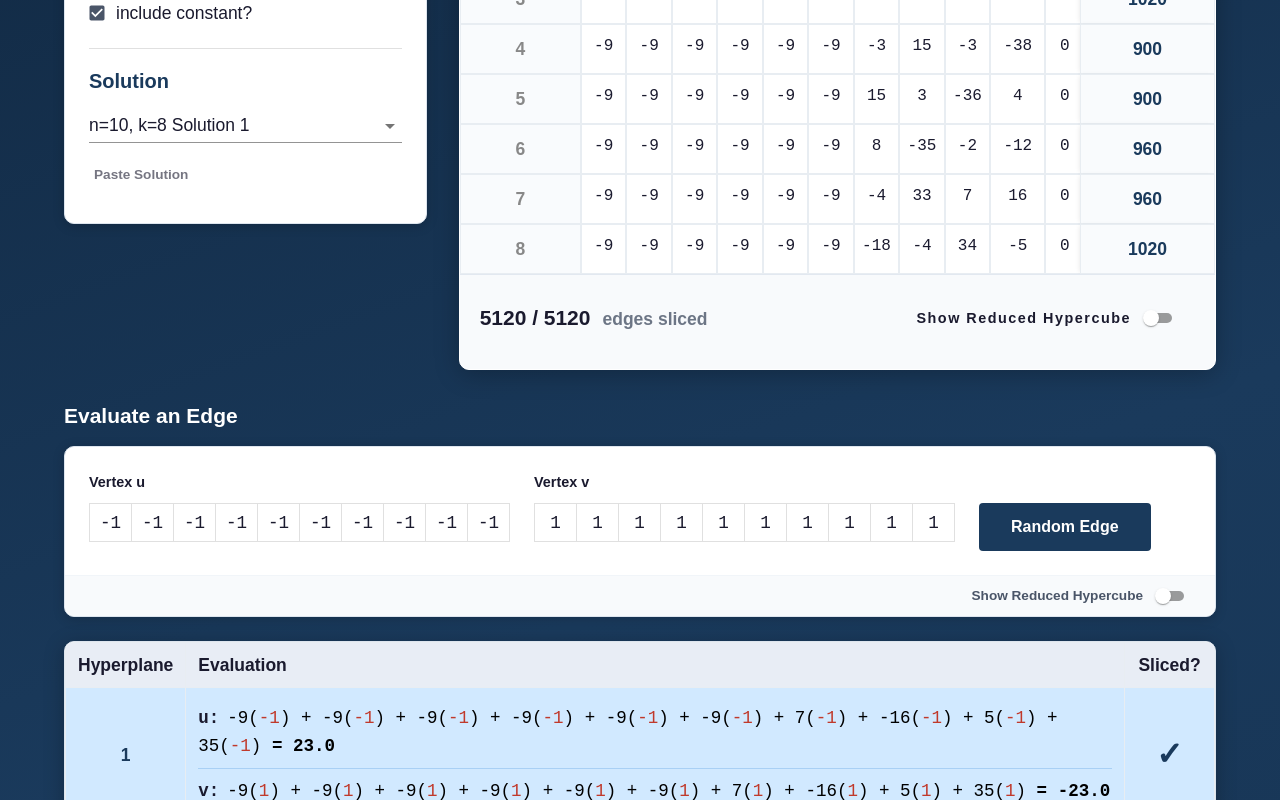
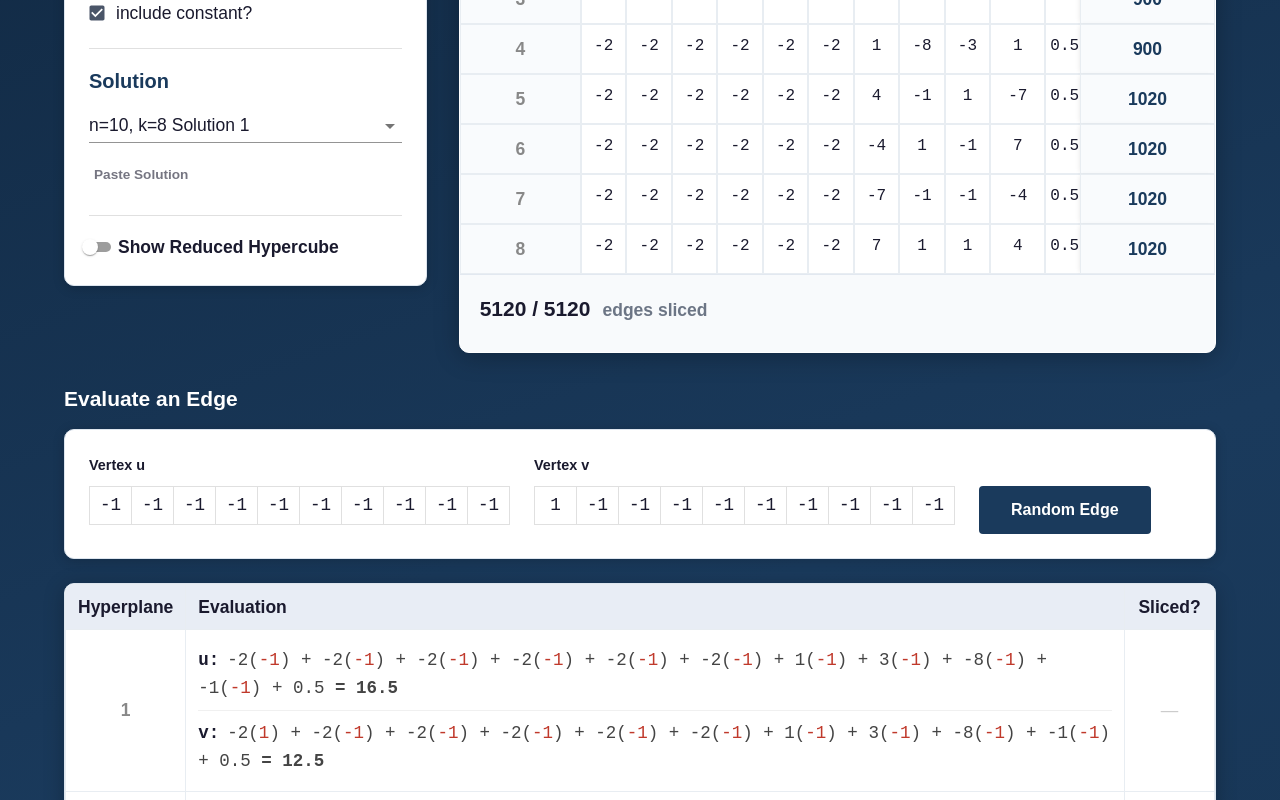
Before and after one commit to nathanielitty/hypercube-slicing-site, a React (Vite) app: page / in a window 1280 px wide. Shown: the part 720-1520 px from the top of the page. Built offline with nearby package versions, Linux system fonts and the light colour scheme.

Commit message:
Make the definition of an edge more clear, add error message.

```diff
--- a/src/App.tsx
+++ b/src/App.tsx
@@ -123,8 +123,16 @@ function App() {
     const [evalResults, setEvalResults] = useState<{ v1: number[], v2: number[], v1Evals: number[], v2Evals: number[], sliced: boolean[] } | null>(null);
 
     const [showTextArea, setShowTextArea] = useState(false);
-    const [showReducedEval, setShowReducedEval] = useState(false);
-    const [showReducedScoreFooter, setShowReducedScoreFooter] = useState(false);
+    const [showReduced, setShowReduced] = useState(false);
+
+    const isValidEdge = useMemo(() => {
+        if (!v1Input || !v2Input || v1Input.length !== dimension || v2Input.length !== dimension) return false;
+        let diffCount = 0;
+        for (let i = 0; i < dimension; i++) {
+            if (v1Input[i] !== v2Input[i]) diffCount++;
+        }
+        return diffCount === 1;
+    }, [v1Input, v2Input, dimension]);
 
     useEffect(() => {
         // Trigger KaTeX rendering after mount
@@ -214,7 +222,11 @@ function App() {
 
         if (updated) setCoefficients(newCoeffs);
         if (v1Input.length !== dimension) setV1Input(Array(dimension).fill(-1));
-        if (v2Input.length !== dimension) setV2Input(Array(dimension).fill(1));
+        if (v2Input.length !== dimension) {
+            const defaultV2 = Array(dimension).fill(-1);
+            if (dimension > 0) defaultV2[0] = 1;
+            setV2Input(defaultV2);
+        }
     }, [dimension, numHyperplanes, hasConstant]);
 
     useEffect(() => {
@@ -400,7 +412,7 @@ function App() {
                         <Typography variant="h6" sx={{ mb: 1.5, color: '#1a3a5c' }}>About</Typography>
                         <Typography variant="body2" sx={{ mb: 1.5, color: '#444', lineHeight: 1.8 }}>
                             The Slicing the Hypercube problem aims to find the minimum number of hyperplanes, denoted {'$S(n)$'}, needed to intersect every edge of an {'$n$'}-dimensional hypercube with vertex set {'$\\{-1, 1\\}^n$'}.
-                            An edge is sliced by a hyperplane if the two vertices connected by the edge lie on opposite sides of the hyperplane.
+                            There exists an edge when two vertices differ by exactly one coordinate. An edge is sliced by a hyperplane if the two vertices connected by the edge lie on opposite sides of the hyperplane.
                         </Typography>
                         <Typography variant="body2" sx={{ mb: 1.5, color: '#444', lineHeight: 1.8 }}>
                             Our work improves the decades-old upper bound of {'$S(n) \\leq \\lceil \\frac{5n}{6} \\rceil$'} established in 1971 by Mike Paterson.
@@ -492,6 +504,12 @@ function App() {
                                                 </Button>
                                             </Box>
                                         </Collapse>
+
+                                        <Divider sx={{ my: 2 }} />
+                                        <FormControlLabel
+                                            control={<Switch size="small" checked={showReduced} onChange={e => setShowReduced(e.target.checked)} color="primary" />}
+                                            label={<Typography variant="body2" sx={{ fontWeight: 800 }}>Show Reduced Hypercube</Typography>}
+                                        />
                                     </Box>
                                 </Box>
 
@@ -593,14 +611,8 @@ function App() {
                                                     </Typography>
                                                     <Typography variant="body2" color="textSecondary" sx={{ fontWeight: 700, opacity: 0.8 }}>edges sliced</Typography>
                                                 </Box>
-                                                <Box sx={{ display: 'flex', alignItems: 'center', px: 2, py: 0.5 }}>
-                                                    <Typography variant="overline" sx={{ mr: 1, color: '#1a1a2e', fontWeight: 800, textTransform: 'none', fontSize: '0.9rem' }}>
-                                                        Show Reduced Hypercube
-                                                    </Typography>
-                                                    <Switch size="small" checked={showReducedScoreFooter} onChange={e => setShowReducedScoreFooter(e.target.checked)} />
-                                                </Box>
                                             </Box>
-                                            <Collapse in={showReducedScoreFooter}>
+                                            <Collapse in={showReduced}>
                                                 <Box sx={{
                                                     pt: 1.5,
                                                     borderTop: '1px dashed #cbd5e1',
@@ -632,7 +644,7 @@ function App() {
 
                                 <Box sx={{ display: 'flex', flexDirection: 'column', gap: 3 }}>
                                     <Box sx={{ ...cardSx, p: 0, pt: 3 }}>
-                                        <Box sx={{ px: 3 }}>
+                                        <Box sx={{ px: 3, pb: (!isValidEdge && v1Input.length > 0 && v2Input.length > 0) ? 1 : 3 }}>
                                             <Grid container spacing={3} alignItems="flex-start">
                                                 <Grid size={{ xs: 12, md: 'auto' }}>
                                                     <Typography variant="caption" sx={{ fontWeight: 800, mb: 1, display: 'block' }}>Vertex u</Typography>
@@ -653,7 +665,7 @@ function App() {
                                                             </Box>
                                                         ))}
                                                     </Box>
-                                                    {showReducedEval && (
+                                                    {showReduced && (
                                                         <Box sx={{ mt: 1.5, fontFamily: 'monospace', fontSize: '1rem', color: '#555', display: 'flex', alignItems: 'center' }}>
                                                             <Box component="span" sx={{ fontWeight: 900, mr: 1, color: '#1a3a5c' }}>u<sup>β</sup>:</Box>
                                                             ({calculateReducedCoords(v1Input, autoReduced.mappings).join(', ')})
@@ -679,7 +691,7 @@ function App() {
                                                             </Box>
                                                         ))}
                                                     </Box>
-                                                    {showReducedEval && (
+                                                    {showReduced && (
                                                         <Box sx={{ mt: 1.5, fontFamily: 'monospace', fontSize: '1rem', color: '#555', display: 'flex', alignItems: 'center' }}>
                                                             <Box component="span" sx={{ fontWeight: 900, mr: 1, color: '#1a3a5c' }}>v<sup>β</sup>:</Box>
                                                             ({calculateReducedCoords(v2Input, autoReduced.mappings).join(', ')})
@@ -696,23 +708,13 @@ function App() {
                                             </Grid>
                                         </Box>
 
-                                        <Box sx={{
-                                            mt: 3,
-                                            px: 3,
-                                            py: 1,
-                                            borderTop: '1px solid #f1f5f9',
-                                            display: 'flex',
-                                            justifyContent: 'flex-end',
-                                            alignItems: 'center',
-                                            backgroundColor: '#f8fafc',
-                                            borderBottomLeftRadius: '10px',
-                                            borderBottomRightRadius: '10px'
-                                        }}>
-                                            <Typography variant="caption" sx={{ mr: 1, color: '#4a5568', fontWeight: 800, fontSize: '0.85rem' }}>
-                                                Show Reduced Hypercube
-                                            </Typography>
-                                            <Switch size="small" checked={showReducedEval} onChange={e => setShowReducedEval(e.target.checked)} color="primary" />
-                                        </Box>
+                                        {!isValidEdge && v1Input.length > 0 && v2Input.length > 0 && (
+                                            <Box sx={{ mt: 2, px: 3, pb: 2 }}>
+                                                <Typography variant="body2" sx={{ color: '#d32f2f', fontWeight: 800 }}>
+                                                    This is not a valid edge!
+                                                </Typography>
+                                            </Box>
+                                        )}
                                     </Box>
 
                                     {evalResults && (
@@ -723,7 +725,7 @@ function App() {
                                                     <TableRow sx={{ backgroundColor: '#e8edf5' }}>
                                                         <TableCell align="center" sx={{ fontWeight: 800, minWidth: { xs: 80, sm: 100 }, width: { xs: 80, sm: 100 }, whiteSpace: 'nowrap' }}>Hyperplane</TableCell>
                                                         <TableCell sx={{ fontWeight: 800 }}>Evaluation</TableCell>
-                                                        {showReducedEval && (
+                                                        {showReduced && (
                                                             <TableCell sx={{ fontWeight: 800 }}>Reduced Evaluation</TableCell>
                                                         )}
                                                         <TableCell align="center" sx={{ fontWeight: 800, width: 90 }}>Sliced?</TableCell>
@@ -758,7 +760,7 @@ function App() {
                                                                                 </Box>
                                                                             </Box>
                                                                         </TableCell>
-                                                                        {showReducedEval && (
+                                                                        {showReduced && (
                                                                             <TableCell sx={{ fontFamily: 'monospace', fontSize: '1.05rem', py: 2 }}>
                                                                                 <Box sx={{ display: 'flex', flexDirection: 'column', gap: 1 }}>
                                                                                     <Box>
```
Also changed, not shown: src/solutions/n=10, k=8 Solution 1.txt, src/solutions/n=10, k=8 Solution 4.txt (added).
